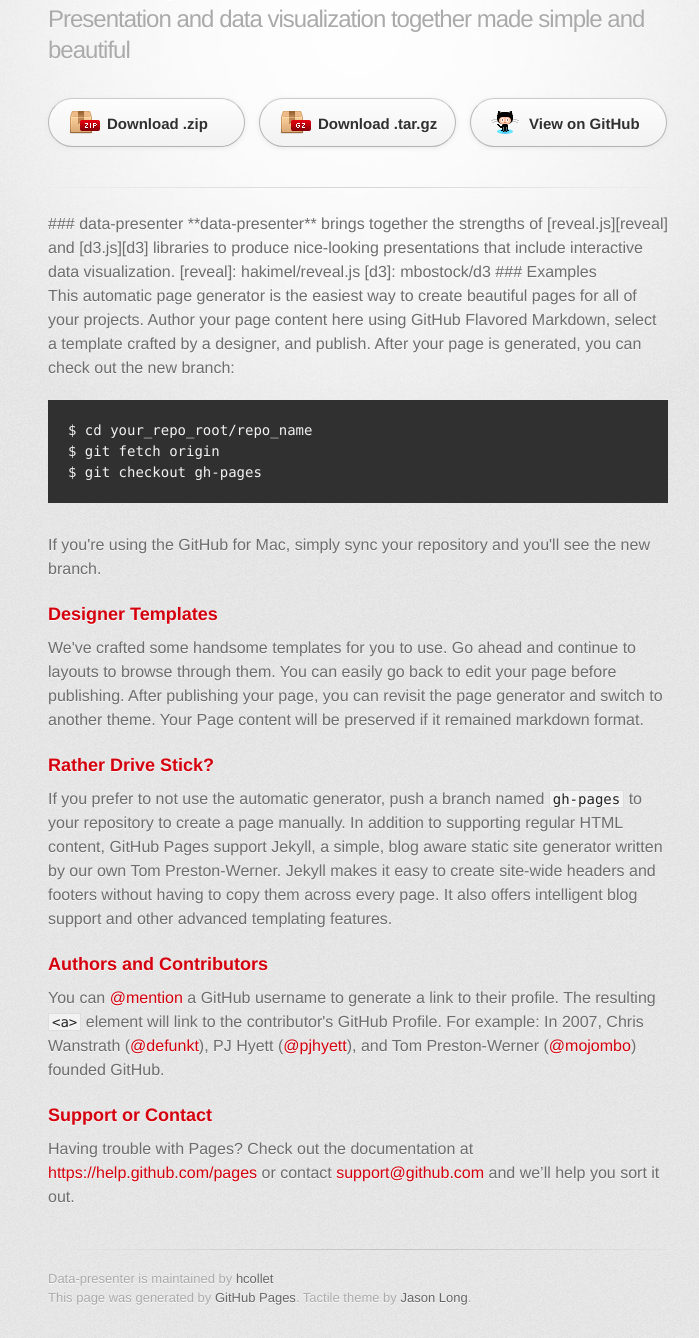
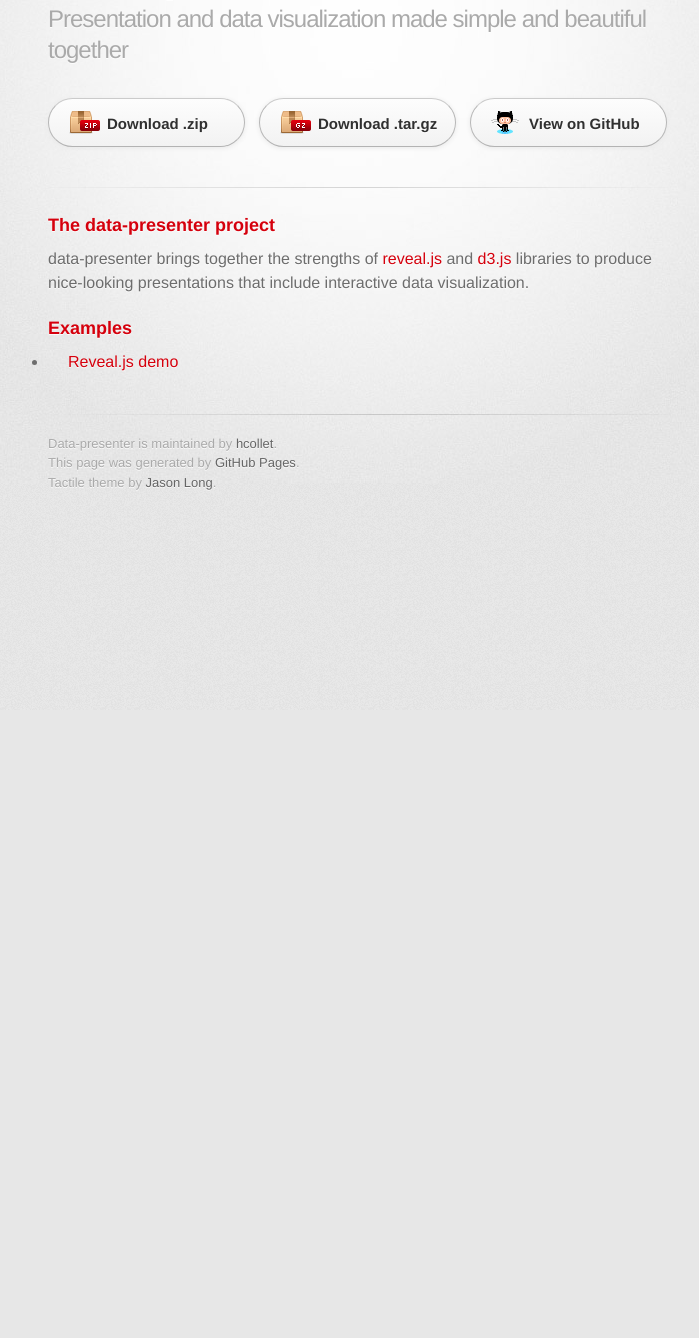
Before and after one commit to hcollet/data-presenter, a plain HTML site: page index.html in a window 1280 px wide. Shown: the part 90-1428 px from the top of the page, without its empty margins (282-981 px from the left). After the commit the page ends 800 px from the top, so only its background shows below. Drawn offline with Linux system fonts and the light colour scheme; a web font is replaced by a local one.

Commit message:
Add reveal.js demo in examples

```diff
--- a/index.html
+++ b/index.html
@@ -10,7 +10,7 @@
     <!--[if lt IE 9]>
     <script src="//html5shiv.googlecode.com/svn/trunk/html5.js"></script>
     <![endif]-->
-    <title>Data-presenter project</title>
+    <title>The data-presenter project</title>
   </head>
 
   <body>
@@ -19,7 +19,7 @@
 
         <header>
           <h1>Data-presenter</h1>
-          <h2>Presentation and data visualization together made simple and beautiful</h2>
+          <h2>Presentation and data visualization made simple and beautiful together</h2>
         </header>
 
         <section id="downloads" class="clearfix">
@@ -31,52 +31,26 @@
         <hr>
 
         <section id="main_content">
-          ### data-presenter
+<h3><a id="project" class="anchor" href="#project" aria-hidden="true"><span class="octicon octicon-link"></span></a>The data-presenter project</h3>
 
-          **data-presenter** brings together the strengths of [reveal.js][reveal]
-          and [d3.js][d3] libraries to produce nice-looking presentations that include
-          interactive data visualization.
+<p><b>data-presenter</b> brings together the strengths of
+   <a href="https://github.com/hakimel/reveal.js">reveal.js</a> and
+   <a href="https://github.com/mbostock/d3">d3.js</a> libraries to produce
+   nice-looking presentations that include interactive data visualization.</p>
 
-          [reveal]: hakimel/reveal.js
-          [d3]: mbostock/d3
+<h3><a id="examples" class="anchor" href="#examples" aria-hidden="true"><span class="octicon octicon-link"></span></a>Examples</h3>
 
-          ### Examples
+<ul>
+   <li><a href="reveal.js/index.html">Reveal.js demo</a></li>
+</ul>
 
-<p>This automatic page generator is the easiest way to create beautiful pages for all of your projects. Author your page content here using GitHub Flavored Markdown, select a template crafted by a designer, and publish. After your page is generated, you can check out the new branch:</p>
-
-<pre><code>$ cd your_repo_root/repo_name
-$ git fetch origin
-$ git checkout gh-pages
-</code></pre>
-
-<p>If you're using the GitHub for Mac, simply sync your repository and you'll see the new branch.</p>
-
-<h3>
-<a id="designer-templates" class="anchor" href="#designer-templates" aria-hidden="true"><span class="octicon octicon-link"></span></a>Designer Templates</h3>
-
-<p>We've crafted some handsome templates for you to use. Go ahead and continue to layouts to browse through them. You can easily go back to edit your page before publishing. After publishing your page, you can revisit the page generator and switch to another theme. Your Page content will be preserved if it remained markdown format.</p>
-
-<h3>
-<a id="rather-drive-stick" class="anchor" href="#rather-drive-stick" aria-hidden="true"><span class="octicon octicon-link"></span></a>Rather Drive Stick?</h3>
-
-<p>If you prefer to not use the automatic generator, push a branch named <code>gh-pages</code> to your repository to create a page manually. In addition to supporting regular HTML content, GitHub Pages support Jekyll, a simple, blog aware static site generator written by our own Tom Preston-Werner. Jekyll makes it easy to create site-wide headers and footers without having to copy them across every page. It also offers intelligent blog support and other advanced templating features.</p>
-
-<h3>
-<a id="authors-and-contributors" class="anchor" href="#authors-and-contributors" aria-hidden="true"><span class="octicon octicon-link"></span></a>Authors and Contributors</h3>
-
-<p>You can <a href="https://github.com/blog/821" class="user-mention">@mention</a> a GitHub username to generate a link to their profile. The resulting <code>&lt;a&gt;</code> element will link to the contributor's GitHub Profile. For example: In 2007, Chris Wanstrath (<a href="https://github.com/defunkt" class="user-mention">@defunkt</a>), PJ Hyett (<a href="https://github.com/pjhyett" class="user-mention">@pjhyett</a>), and Tom Preston-Werner (<a href="https://github.com/mojombo" class="user-mention">@mojombo</a>) founded GitHub.</p>
-
-<h3>
-<a id="support-or-contact" class="anchor" href="#support-or-contact" aria-hidden="true"><span class="octicon octicon-link"></span></a>Support or Contact</h3>
-
-<p>Having trouble with Pages? Check out the documentation at <a href="https://help.github.com/pages">https://help.github.com/pages</a> or contact <a href="mailto:support@github.com">support@github.com</a> and we’ll help you sort it out.</p>
         </section>
 
         <footer>
-          Data-presenter is maintained by <a href="https://github.com/hcollet">hcollet</a><br>
-          This page was generated by <a href="https://pages.github.com">GitHub Pages</a>. Tactile theme by <a href="https://twitter.com/jasonlong">Jason Long</a>.
+          Data-presenter is maintained by <a href="https://github.com/hcollet">hcollet</a>.<br>
+          This page was generated by <a href="https://pages.github.com">GitHub Pages</a>.<br>
+          Tactile theme by <a href="https://twitter.com/jasonlong">Jason Long</a>.
         </footer>
-
 
       </div>
     </div>
```
